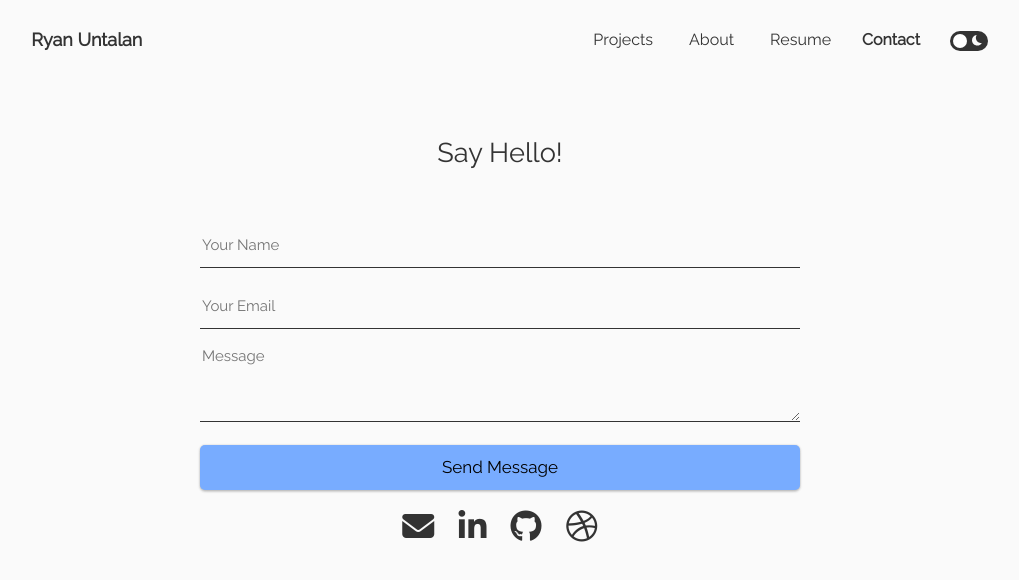
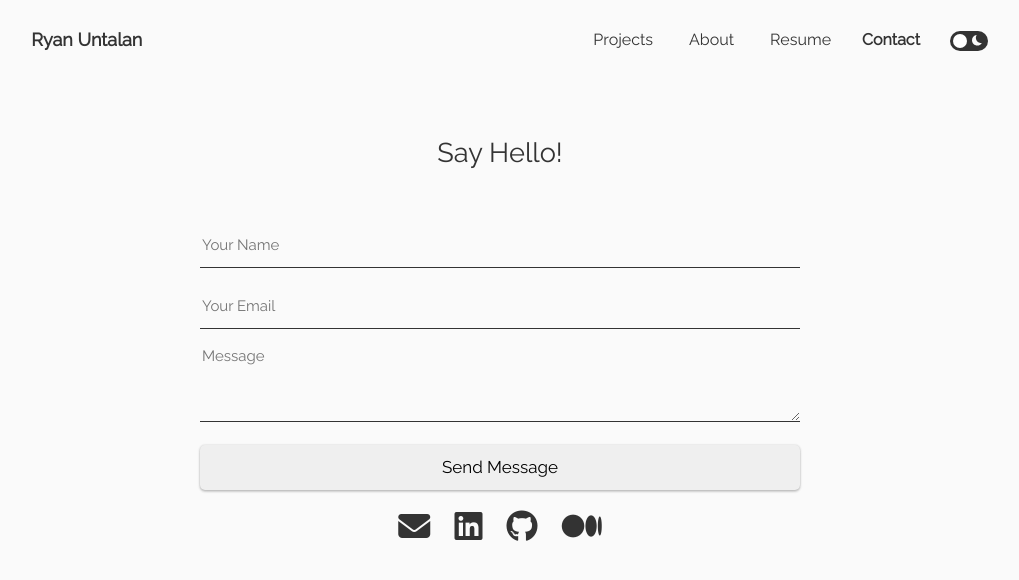
Before and after one commit to ryuntalan/portfolio, a website: page contact.html in a window 1280 px wide. Shown: the whole page, without its empty margins (140-1159 px from the left). Drawn offline with nearby package versions, Linux system fonts and the light colour scheme; a web font is replaced by a local one.

Commit message:
updated contact and button

```diff
--- a/contact.html
+++ b/contact.html
@@ -4,7 +4,7 @@
     <meta charset="UTF-8" />
     <meta name="viewport" content="width=device-width, initial-scale=1.0" />
     <meta http-equiv="X-UA-Compatible" content="ie=edge" />
-    <script src="https://use.fontawesome.com/358a83a1a1.js"></script>
+    <script src="https://kit.fontawesome.com/5794067f82.js" crossorigin="anonymous"></script>
     <script src="https://ajax.googleapis.com/ajax/libs/jquery/3.4.1/jquery.min.js"></script>
     <link rel="stylesheet" href="css/main.css" />
     <link
@@ -113,17 +113,17 @@
 
       <div class="icons">
         <a href="mailto:untalan.ryan@gmail.com">
-          <i class="fa fa-envelope fa-2x"></i>
+          <i class="fas fa-envelope fa-2x"></i>
         </a>
         <a href="https://www.linkedin.com/in/ryan-untalan/" target="_blank">
-          <i class="fa fa-linkedin fa-2x"></i>
+          <i class="fab fa-linkedin fa-2x"></i>
         </a>
 
         <a href="https://github.com/ryuntalan" target="_blank">
-          <i class="fa fa-github fa-2x"></i>
+          <i class="fab fa-github fa-2x"></i>
 
-          <a href="https://dribbble.com/ryuntalan" target="_blank">
-            <i class="fa fa-dribbble fa-2x"></i>
+          <a href="https://ryan-untalan.medium.com/" target="_blank">
+            <i class="fab fa-medium-m fa-2x"></i>
           </a>
         </a>
       </div>
--- a/scss/_config.scss
+++ b/scss/_config.scss
@@ -6,7 +6,7 @@
   --color-secondary: #3a86ff;
   --color-tertiary: #78acff;
   --color-text: #333;
-  --button-hover: #5c9bff;
+  --button-hover: #d8d8d8;
   --color-overlay-text: #ffffff;
   --color-line-break: #e5e5e5;
   --color-button: #efefef;
--- a/scss/main.scss
+++ b/scss/main.scss
@@ -596,7 +596,7 @@ input {
 }
 
 form .submit {
-  background-color: var(--color-tertiary);
+  background-color: var(--color-button);
   border-color: transparent;
   color: #000000;
   font-size: 17px;
```
Also changed, not shown: css/main.css, 1 other file.
